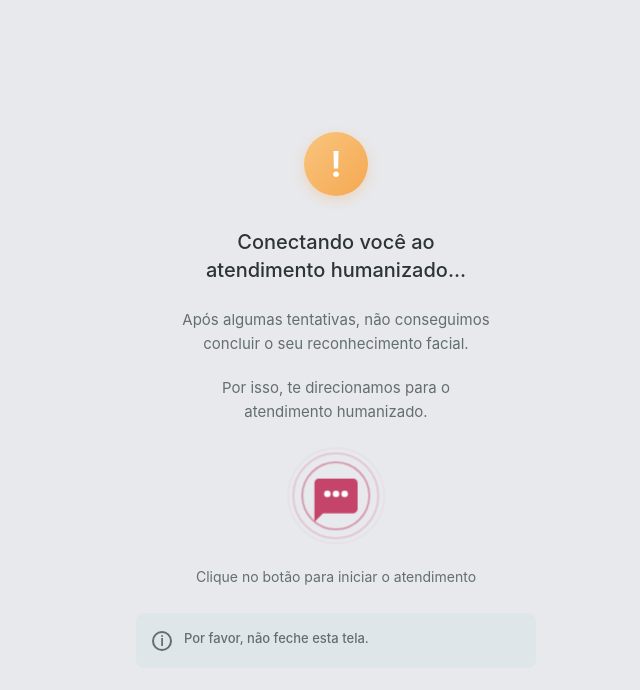
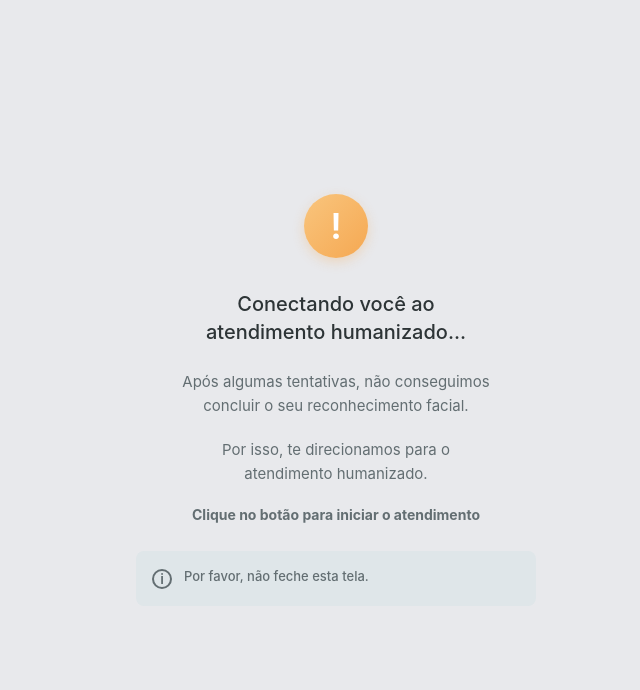
Before and after one commit to Sociiz/webchat-atendimento-walletz, a plain HTML site: page index.html in a window 1280 px wide. Shown: the whole page, without its empty margins (304-944 px from the left). Drawn offline with Linux system fonts and the light colour scheme.

Commit message:
alt index

```diff
--- a/index.html
+++ b/index.html
@@ -233,7 +233,7 @@
             atendimento humanizado.
         </p>
 
-        <div class="loading-dots">
+        <!-- <div class="loading-dots">
             <div class="headset-container">
                 <svg class="headset-icon" viewBox="0 0 24 24" fill="none" xmlns="http://www.w3.org/2000/svg">
                     <path d="M20 2H4C2.9 2 2.01 2.9 2.01 4L2 22L6 18H20C21.1 18 22 17.1 22 16V4C22 2.9 21.1 2 20 2Z" fill="#c44569"/>
@@ -245,9 +245,9 @@
             <div class="signal-wave"></div>
             <div class="signal-wave"></div>
             <div class="signal-wave"></div>
-        </div>
+        </div> -->
 
-        <p class="status">Clique no botão para iniciar o atendimento</p>
+        <p class="status"><strong>Clique no botão para iniciar o atendimento</strong></p>
 
         <div class="warning-box">
             <div class="warning-icon"></div>
```
